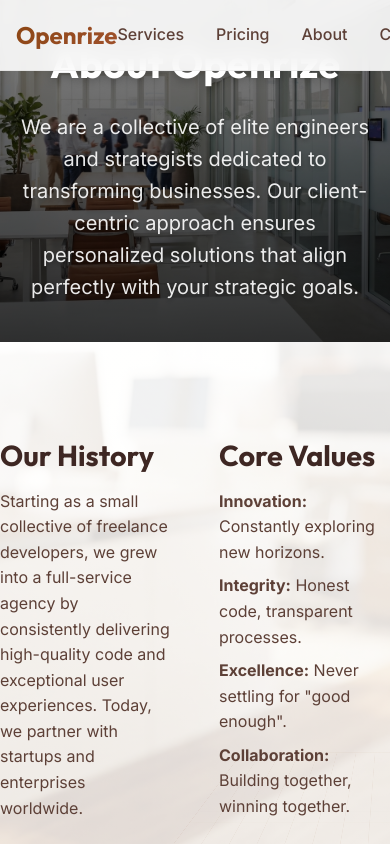
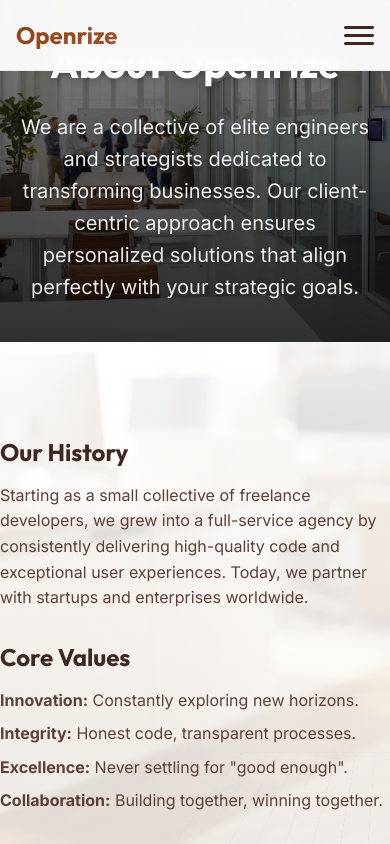
Before and after one commit to harshilp0210/openrize, a Next.js app: page /about in a window 390 px wide. Shown: the top 844 px of the page. Built offline with nearby package versions, Linux system fonts and the light colour scheme.

Commit message:
Add mobile responsiveness with hamburger menu

```diff
--- /dev/null
+++ b/app/about/about.module.css
@@ -0,0 +1,22 @@
+.grid {
+    display: grid;
+    grid-template-columns: 1fr 1fr;
+    gap: 3rem;
+    margin-bottom: 6rem;
+}
+
+.sectionTitle {
+    font-size: 1.8rem;
+    margin-bottom: 1rem;
+}
+
+@media (max-width: 768px) {
+    .grid {
+        grid-template-columns: 1fr;
+        gap: 2rem;
+    }
+
+    .sectionTitle {
+        font-size: 1.5rem;
+    }
+}
--- a/app/about/page.js
+++ b/app/about/page.js
@@ -1,4 +1,5 @@
 import PageHero from '../../components/PageHero/PageHero';
+import styles from './about.module.css';
 
 export const metadata = {
     title: 'About Us | Openrize',
@@ -16,9 +17,9 @@ export default function AboutPage() {
             <section className="container" style={{ padding: '6rem 0' }}>
                 <div style={{ maxWidth: '1000px', margin: '0 auto' }}>
 
-                    <div style={{ display: 'grid', gridTemplateColumns: '1fr 1fr', gap: '3rem', marginBottom: '6rem' }}>
+                    <div className={styles.grid}>
                         <div>
-                            <h3 style={{ fontSize: '1.8rem', marginBottom: '1rem' }}>Our History</h3>
+                            <h3 className={styles.sectionTitle}>Our History</h3>
                             <p style={{ color: 'var(--text-secondary)' }}>
                                 Starting as a small collective of freelance developers, we grew into a full-service agency
                                 by consistently delivering high-quality code and exceptional user experiences. Today, we partner
@@ -26,7 +27,7 @@ export default function AboutPage() {
                             </p>
                         </div>
                         <div>
-                            <h3 style={{ fontSize: '1.8rem', marginBottom: '1rem' }}>Core Values</h3>
+                            <h3 className={styles.sectionTitle}>Core Values</h3>
                             <ul style={{ listStyle: 'none', color: 'var(--text-secondary)' }}>
                                 <li style={{ marginBottom: '0.5rem' }}><strong>Innovation:</strong> Constantly exploring new horizons.</li>
                                 <li style={{ marginBottom: '0.5rem' }}><strong>Integrity:</strong> Honest code, transparent processes.</li>
--- a/components/Header/Header.js
+++ b/components/Header/Header.js
@@ -1,18 +1,44 @@
+'use client';
+
+import { useState } from 'react';
 import Link from 'next/link';
 import styles from './Header.module.css';
 
 const Header = () => {
+    const [isMenuOpen, setIsMenuOpen] = useState(false);
+
+    const toggleMenu = () => {
+        setIsMenuOpen(!isMenuOpen);
+    };
+
+    const closeMenu = () => {
+        setIsMenuOpen(false);
+    };
+
     return (
         <header className={styles.header}>
             <div className={`container ${styles.container}`}>
                 <Link href="/" className={styles.logo}>
                     Openrize
                 </Link>
-                <nav className={styles.nav}>
-                    <Link href="/services" className={styles.navLink}>Services</Link>
-                    <Link href="/pricing" className={styles.navLink}>Pricing</Link>
-                    <Link href="/about" className={styles.navLink}>About</Link>
-                    <Link href="/contact" className={styles.navLink}>Contact</Link>
+
+                {/* Mobile Hamburger Button */}
+                <button
+                    className={`${styles.hamburger} ${isMenuOpen ? styles.active : ''}`}
+                    onClick={toggleMenu}
+                    aria-label="Toggle menu"
+                >
+                    <span></span>
+                    <span></span>
+                    <span></span>
+                </button>
+
+                {/* Navigation */}
+                <nav className={`${styles.nav} ${isMenuOpen ? styles.navOpen : ''}`}>
+                    <Link href="/services" className={styles.navLink} onClick={closeMenu}>Services</Link>
+                    <Link href="/pricing" className={styles.navLink} onClick={closeMenu}>Pricing</Link>
+                    <Link href="/about" className={styles.navLink} onClick={closeMenu}>About</Link>
+                    <Link href="/contact" className={styles.navLink} onClick={closeMenu}>Contact</Link>
                 </nav>
             </div>
         </header>
--- a/components/Header/Header.module.css
+++ b/components/Header/Header.module.css
@@ -4,7 +4,7 @@
     left: 0;
     width: 100%;
     padding: 1rem 0;
-    background: rgba(255, 255, 255, 0.9);
+    background: rgba(255, 255, 255, 0.95);
     backdrop-filter: blur(10px);
     z-index: 1000;
     border-bottom: 1px solid rgba(0, 0, 0, 0.05);
@@ -24,6 +24,7 @@
     background-clip: text;
     -webkit-background-clip: text;
     -webkit-text-fill-color: transparent;
+    z-index: 1001;
 }
 
 .nav {
@@ -55,3 +56,71 @@
 .navLink:hover::after {
     width: 100%;
 }
+
+/* Hamburger Menu Button */
+.hamburger {
+    display: none;
+    flex-direction: column;
+    justify-content: center;
+    gap: 5px;
+    width: 30px;
+    height: 30px;
+    background: transparent;
+    border: none;
+    cursor: pointer;
+    z-index: 1001;
+    padding: 0;
+}
+
+.hamburger span {
+    display: block;
+    width: 100%;
+    height: 3px;
+    background: var(--text-primary);
+    border-radius: 2px;
+    transition: all 0.3s ease;
+}
+
+.hamburger.active span:nth-child(1) {
+    transform: rotate(45deg) translate(6px, 6px);
+}
+
+.hamburger.active span:nth-child(2) {
+    opacity: 0;
+}
+
+.hamburger.active span:nth-child(3) {
+    transform: rotate(-45deg) translate(6px, -6px);
+}
+
+/* Mobile Styles */
+@media (max-width: 768px) {
+    .hamburger {
+        display: flex;
+    }
+
+    .nav {
+        position: fixed;
+        top: 0;
+        right: -100%;
+        width: 80%;
+        max-width: 300px;
+        height: 100vh;
+        flex-direction: column;
+        justify-content: center;
+        align-items: center;
+        gap: 2.5rem;
+        background: rgba(255, 255, 255, 0.98);
+        backdrop-filter: blur(20px);
+        box-shadow: -10px 0 30px rgba(0, 0, 0, 0.1);
+        transition: right 0.3s ease;
+    }
+
+    .navOpen {
+        right: 0;
+    }
+
+    .navLink {
+        font-size: 1.2rem;
+    }
+}
--- a/components/ServiceHighlights/ServiceHighlights.module.css
+++ b/components/ServiceHighlights/ServiceHighlights.module.css
@@ -70,3 +70,23 @@
     gap: 1rem;
     color: var(--accent-purple);
 }
+
+@media (max-width: 768px) {
+    .section {
+        padding: 4rem 0;
+    }
+
+    .grid {
+        grid-template-columns: 1fr;
+        gap: 1.5rem;
+        margin-top: 2rem;
+    }
+
+    .card {
+        padding: 1.5rem;
+    }
+
+    .title {
+        font-size: 1.25rem;
+    }
+}
```
Also changed, not shown: components/Hero/Hero.module.css (+19 -0 lines).
